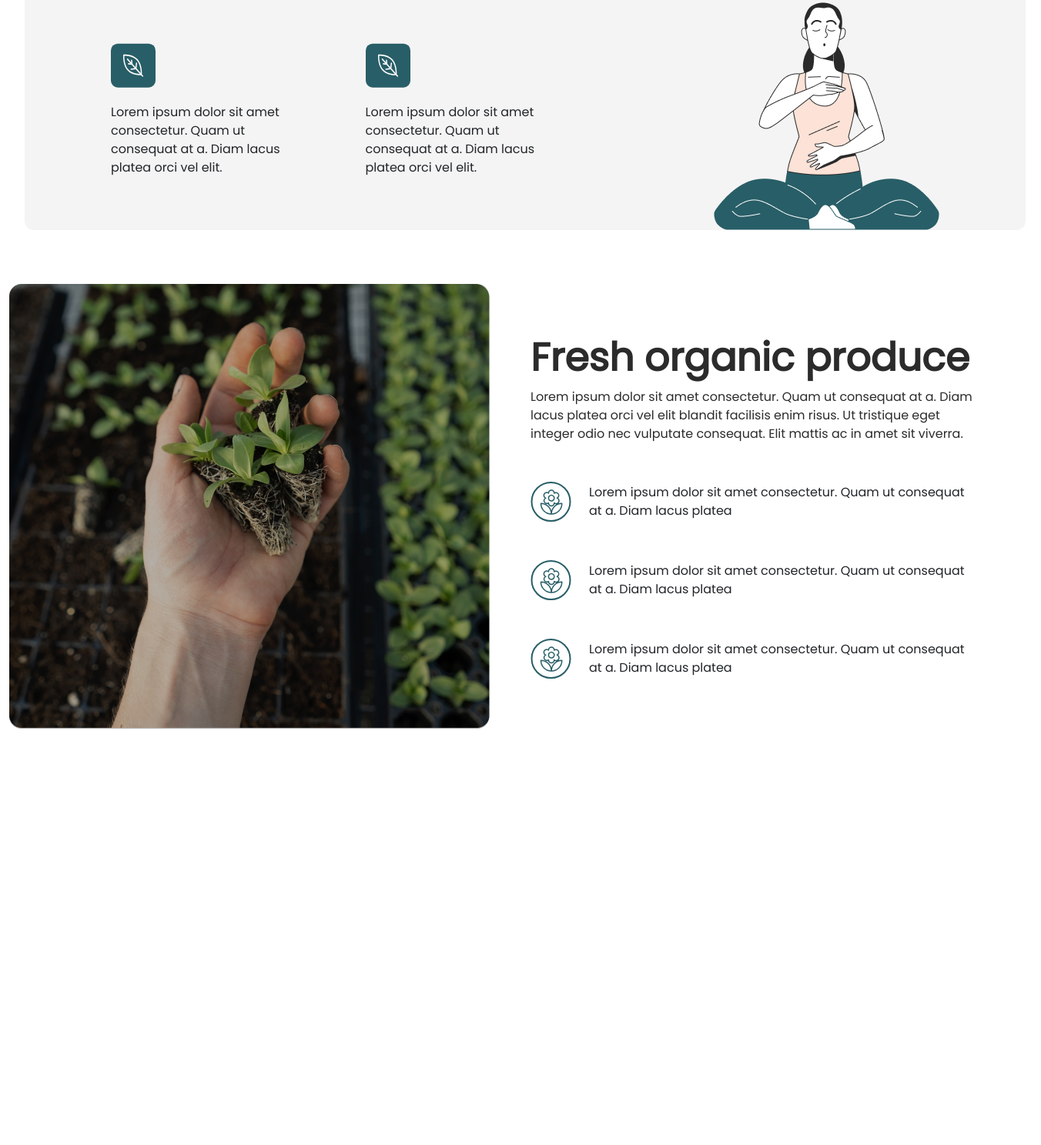
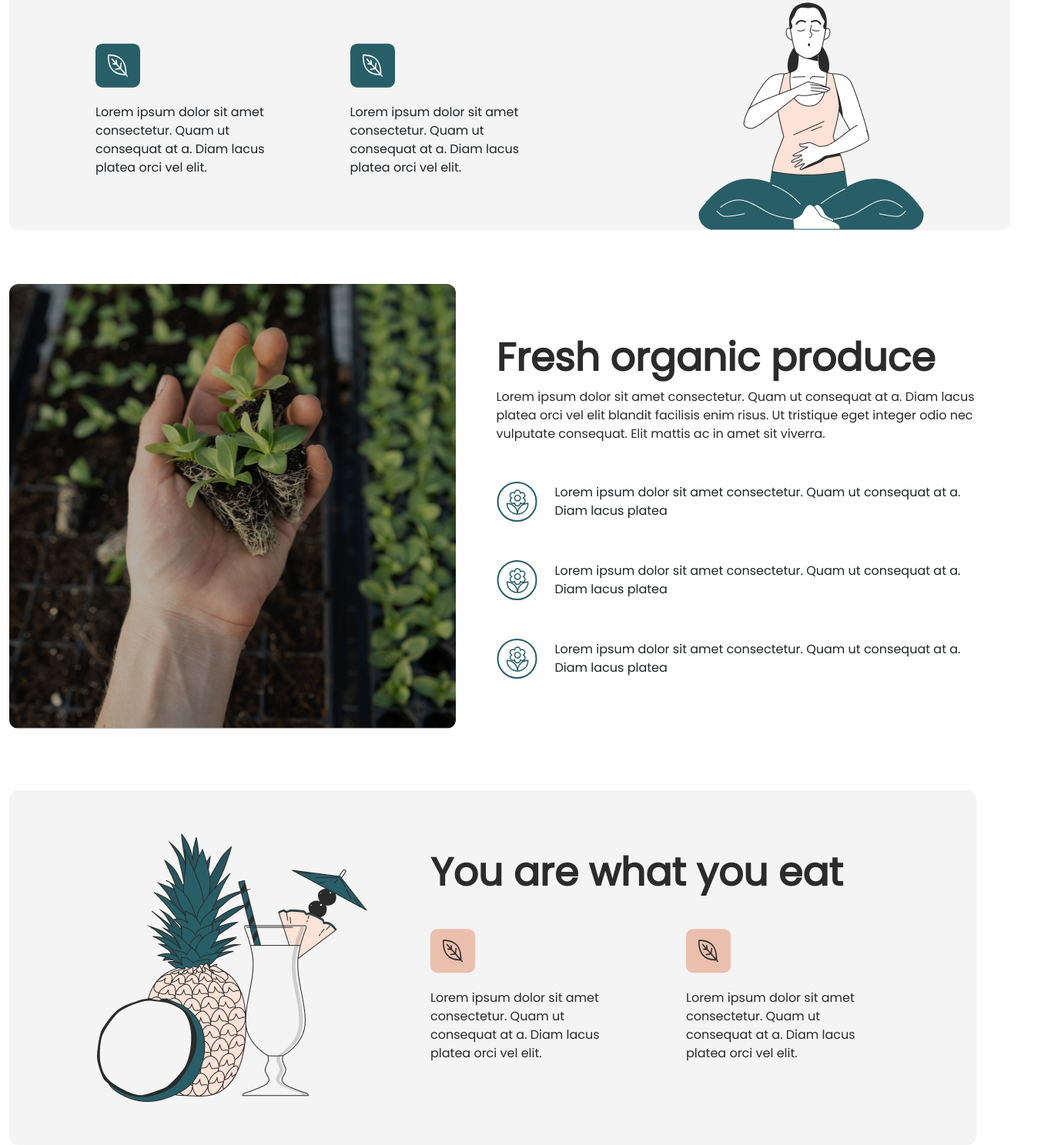
Before and after one commit to NinzaCoder-js/Minimalistik, a plain HTML site: page index.html in a window 1280 px wide. Shown: the part 825-2313 px from the top of the page at 77% size, 1352 px wide, since content can reach past the window. Before the commit the page ends 1772 px from the top, so only its background shows below. Drawn offline with nearby package versions, Linux system fonts and the light colour scheme.

Commit message:
engyangisi

```diff
--- a/MobileStyle.css
+++ b/MobileStyle.css
@@ -42,4 +42,18 @@ line-height: 47px;
     gap: 26px;
     align-items: center;
   }
+
+  .fresh {
+   flex-wrap: wrap;
+  }
+
+  .fresh-box h2 {
+    font-size: 39.7px;
+    font-weight: 600;
+    line-height: 49px;
+    text-align: center;
+
+      }
+
+
 }
--- a/TabletStyle.css
+++ b/TabletStyle.css
@@ -25,7 +25,6 @@
     width: 884px;
     height: 480.5px;
   padding: 64px 112px;
-
   }
 
   .yogaa  {
@@ -36,11 +35,40 @@
     margin-left: 80px;
   }
 
+  .fresh {
+    margin-left: 0px;
+  }
+
+  .well-doing {
+  margin-left: 0px;
+  }
+
   .fresh-img {
     width: 429.5px;
-height: 578px;
-flex-shrink: 0;
+    height: 578px;
+  }
+
+  .fresh-box {
+
+    max-width: 429.5px;
+    max-height: 574px;
   }
 
 
+  .eat {
+    max-width: 884px;
+  }
+
+  .eat-pic {
+    display: none;
+  }
+
+  .leavv {
+    margin-left: 70px;
+  }
+
+
+
+
+
 }
--- a/index.html
+++ b/index.html
@@ -24,6 +24,8 @@
 </head>
 
 <body>
+
+  <div class="container">
 
   <div class="navbarr">
 
@@ -61,6 +63,9 @@
     </div>
 
   </div>
+ </div>
+
+
 
   <header>
 
@@ -127,7 +132,9 @@
     <section id="fresh">
       <div class="container">
         <div class="fresh">
-          <div class="fresh-img"><img src="./images/hend.png" alt=""></div>
+          <div class="fresh-img">
+
+          </div>
           <div class="fresh-box">
                <div><h2>Fresh organic produce</h2></div>
                <div><p>Lorem ipsum dolor sit amet consectetur. Quam ut consequat at a. Diam lacus platea orci vel elit blandit facilisis enim risus. Ut tristique eget integer odio nec vulputate consequat. Elit mattis ac in amet sit viverra.</p></div>
@@ -147,10 +154,42 @@
                 <div>Lorem ipsum dolor sit amet consectetur. Quam ut consequat at a. Diam lacus platea</div>
                </div>
 
+          </div>
+        </div>
+      </div>
+    </section>
+
+    <section id="eating">
+      <div class="container">
+
+         <div class="eat">
+
+          <div class="eat-pic"><img src="./images/Illustration.png" alt=""></div>
 
 
-          </div>
+        <div>
+          <div><h2>You are what you eat</h2></div>
+
+
+           <div class="leave-ipsum">
+             <div class="ipsum">
+               <div class="leavv"><img src="./images/brown-leave.svg" alt=""></div>
+               <div><p>Lorem ipsum dolor sit amet consectetur. Quam ut consequat at a. Diam lacus platea orci vel elit.
+               </p></div>
+            </div>
+
+            <div class="ipsum">
+               <div class="leavv"><img src="./images/brown-leave.svg" alt=""></div>
+               <div><p>Lorem ipsum dolor sit amet consectetur. Quam ut consequat at a. Diam lacus platea orci vel elit.</p>
+               </div>
+            </div>
+
+           </div>
         </div>
+
+         </div>
+
+
       </div>
     </section>
 
--- a/style.scss
+++ b/style.scss
@@ -10,7 +10,7 @@
   align-items: center;
   margin-top: 32px;
   margin-left: 88px;
-  gap: 800px;
+  gap: 700px;
 }
 
 .navbar-nav {
@@ -20,7 +20,7 @@
 // header started
 
 .container{
-  max-width: 1440px;
+  max-width: 1300px;
   margin: 0 auto;
 }
 
@@ -62,7 +62,7 @@ line-height: 24px; /* 112.518% */
 .pics {
   margin-top: 72px;
   display: flex;
-  justify-content: space-around;
+  justify-content: space-between;
 }
 
 // well section started
@@ -74,9 +74,10 @@ line-height: 24px; /* 112.518% */
 background: var(--text-text-invert, #F4F4F4);
 margin-top: 70px;
 padding: 0px 112px;
+// margin-left: 60px;
 display: flex;
   gap: 191px;
-  margin-left: 20px;
+
 }
 
 .well-txt h2 {
@@ -108,8 +109,20 @@ margin-top: 80px;
 .fresh {
   margin-top: 70px;
   display: flex;
+  // margin-left: 60px;
   gap: 53px;
   align-items: center;
+}
+
+.fresh-img {
+  background-image: url("./images/hend.png");
+  background-position: center;
+  background-size: cover;
+  background-repeat: no-repeat;
+  width: 623.5px;
+  height: 578px;
+  border-radius: 12px;
+
 }
 
 .flow {
@@ -119,7 +132,12 @@ margin-top: 80px;
   align-items: center;
 }
 
-.fresh-box h2 {
+.fresh-box {
+
+  max-width: 623.5px;
+  max-height: 474px;
+
+  h2 {
     color: var(--text-text-secondary, #2B2B2B);
     font-size: 50.52px;
     font-style: normal;
@@ -127,10 +145,52 @@ font-weight: 600;
     line-height: 62px; /* 122.724% */
   }
 
-.fresh-box p {
+  p {
     color: var(--text-text-secondary, #2B2B2B);
   font-size: 16px;
   font-style: normal;
   font-weight: 400;
   line-height: 24px; /* 150% */
   }
+}
+
+// section eat started
+
+.eat {
+  margin-top: 80px;
+  max-width: 100%;
+  max-height: 541px;
+  border-radius: 12px;
+  background: var(--text-text-invert, #F4F4F4);
+  padding: 56px 114px;
+  display: flex;
+  gap: 82px;
+  align-items: center;
+
+  h2 {
+    color: var(--text-text-secondary, #2B2B2B);
+font-size: 50.52px;
+font-style: normal;
+font-weight: 600;
+line-height: 30px; /* 59.382% */
+  }
+
+  p {
+    color: var(--surface-surface-invert, #2A2A2A);
+    font-size: 16px;
+    font-style: normal;
+    font-weight: 400;
+    line-height: 24px; /* 150% */
+  }
+
+ .leave-ipsum {
+  display: flex;
+  gap: 69px;
+ }
+
+ .leave-ipsum img {
+   margin-top: 50px;
+   margin-bottom: 20px;
+ }
+
+}
```
Also changed, not shown: images/Illustration.png (added), images/brown-leave.svg (added), style.css, 1 other file. Lines whose indentation alone changed are shown as unchanged.
